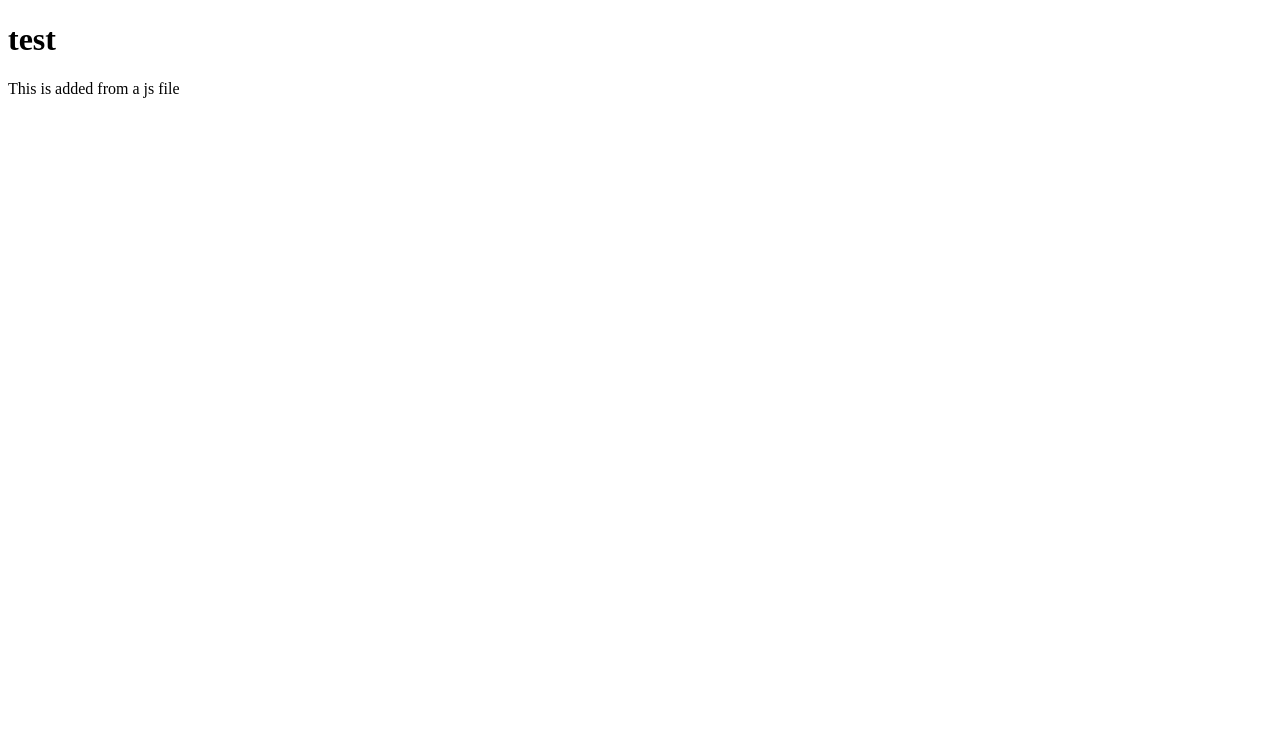
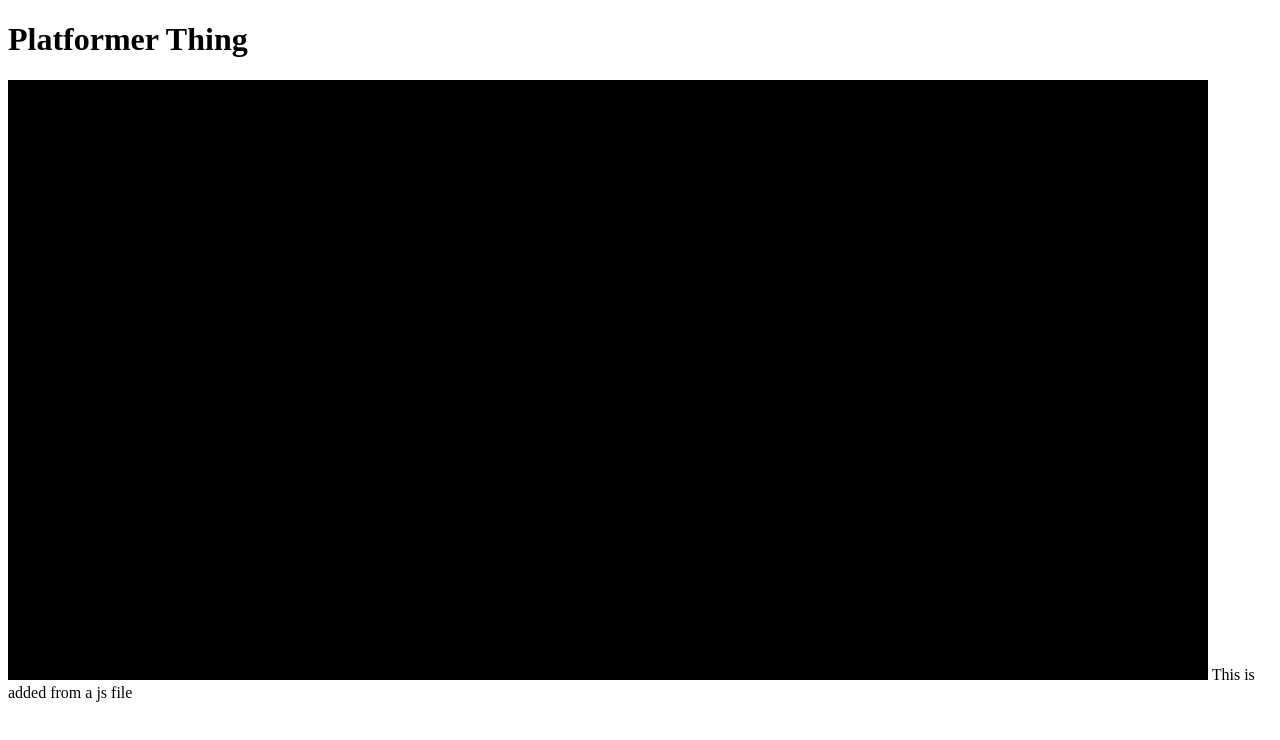
Before and after one commit to RickyBoall/platformerthing, a plain HTML site: page index.html in a window 1280 px wide. Drawn offline with Linux system fonts and the light colour scheme.

Commit message:
Added Canvas and scripts for js files

```diff
--- a/index.html
+++ b/index.html
@@ -2,11 +2,16 @@
 <html>
 <head>
   <meta charset = "UTF-8">
-  <title> Test </title>
+  <title> Platformer Thing </title>
 </head>
 
 <body>
-  <h1> test </h1>
-  <script src="main/Game.js"></script>
+  <h1> Platformer Thing </h1>
 </body>
+
+<canvas id="canvas"></canvas>
+<script src="main/Game.js"></script>
+<script src="main/Controller.js"></script>
+
+
 </html>
```
